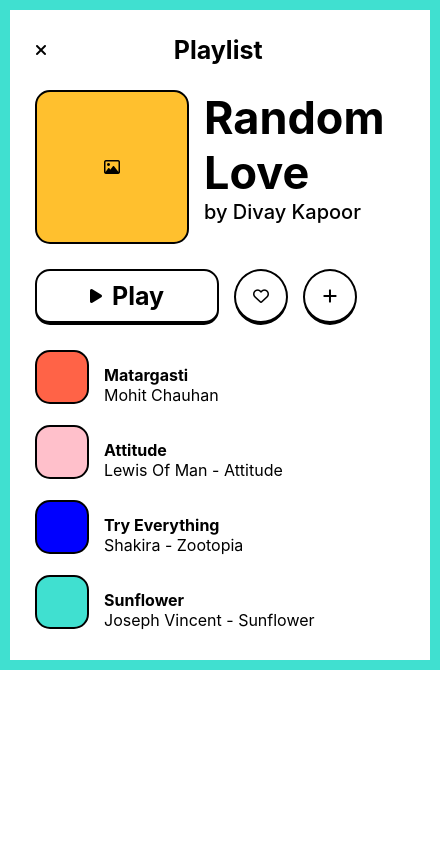
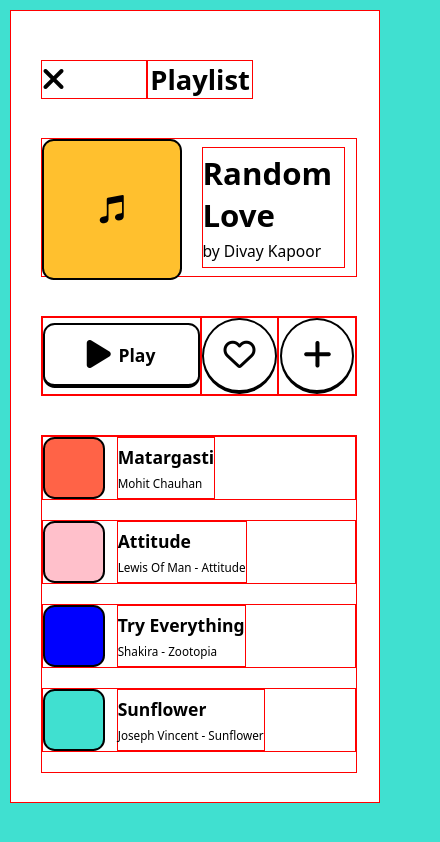
Before and after one commit to HongnamKim/html-css-practice, a plain HTML site: page assignment#9/index.html in a window 390 px wide. Shown: the whole page, 440 px wide, since content can reach past the window. Drawn offline with Linux system fonts and the light colour scheme.

Commit message:
Partially apply responsive web

```diff
--- a/assignment#9/index.html
+++ b/assignment#9/index.html
@@ -8,67 +8,74 @@
     <link rel="stylesheet" href="style.css" />
   </head>
   <body>
-    <div class="background__turq">
-      <div class="background__white">
+    <div class="background--white">
       <header class="title">
-          <div class="title--img">
-            <i class="fa-solid fa-xmark"></i>
+        <div class="title--logo">
+          <i class="fa-solid fa-xmark fa-2xl"></i>
         </div>
-          <span class="title--text">Playlist</span>
+        <div class="title--text">
+          <span>Playlist</span>
+        </div>
       </header>
-
-        <div class="play">
-          <div class="play--album">
-            <i class="fa-regular fa-image"></i>
+      <div class="playing">
+        <div class="playing--album">
+          <i class="fa-brands fa-itunes-note fa-2xl"></i>
         </div>
-          <div class="play--info">
+        <div class="playing--info">
+          <div class="playing--info--title">
             <span>Random Love</span>
+          </div>
+          <div class="playing--info--singer">
             <span>by Divay Kapoor</span>
           </div>
         </div>
-
+      </div>
       <div class="buttons">
-          <div class="buttons--play">
-            <i class="fa-solid fa-play buttons--play__img"></i>
-            <span class="buttons--play__text">Play</span>
-          </div>
-
-          <div class="buttons--circle">
-            <i class="fa-regular fa-heart"></i>
-          </div>
-
-          <div class="buttons--circle">
-            <i class="fa-solid fa-xmark cross"></i>
+        <div class="buttons--square--container">
+          <div class="buttons--square">
+            <i class="fa-solid fa-play fa-2xl"></i>
+            <span>Play</span>
           </div>
         </div>
-
-        <div class="playlist">
-          <div class="playlist--content">
-            <div class="playlist--content--album"></div>
-            <div class="playlist--content--info">
-              <span>Matargasti</span>
-              <span>Mohit Chauhan</span>
+        <div class="buttons--circle--container">
+          <div class="buttons--circle">
+            <i class="fa-regular fa-heart fa-2xl"></i>
           </div>
         </div>
-          <div class="playlist--content">
-            <div class="playlist--content--album"></div>
-            <div class="playlist--content--info">
-              <span>Attitude</span>
-              <span>Lewis Of Man - Attitude</span>
+        <div class="buttons--circle--container">
+          <div class="buttons--circle">
+            <i class="fa-solid fa-xmark fa-2xl cross"></i>
           </div>
         </div>
-          <div class="playlist--content">
-            <div class="playlist--content--album"></div>
-            <div class="playlist--content--info">
-              <span>Try Everything</span>
-              <span>Shakira - Zootopia</span>
+      </div>
+      <div class="list">
+        <div class="list--songs">
+          <div class="list--songs--album"></div>
+          <div class="list--songs--info">
+            <div class="list--songs--info--title">Matargasti</div>
+            <div class="list--songs--info--singer">Mohit Chauhan</div>
           </div>
         </div>
-          <div class="playlist--content">
-            <div class="playlist--content--album"></div>
-            <div class="playlist--content--info">
-              <span>Sunflower</span>
-              <span>Joseph Vincent - Sunflower</span>
+        <div class="list--songs">
+          <div class="list--songs--album"></div>
+          <div class="list--songs--info">
+            <div class="list--songs--info--title">Attitude</div>
+            <div class="list--songs--info--singer">Lewis Of Man - Attitude</div>
+          </div>
+        </div>
+        <div class="list--songs">
+          <div class="list--songs--album"></div>
+          <div class="list--songs--info">
+            <div class="list--songs--info--title">Try Everything</div>
+            <div class="list--songs--info--singer">Shakira - Zootopia</div>
+          </div>
+        </div>
+        <div class="list--songs">
+          <div class="list--songs--album"></div>
+          <div class="list--songs--info">
+            <div class="list--songs--info--title">Sunflower</div>
+            <div class="list--songs--info--singer">
+              Joseph Vincent - Sunflower
             </div>
           </div>
         </div>
--- a/assignment#9/style.css
+++ b/assignment#9/style.css
@@ -1,114 +1,134 @@
 body {
   margin: 0px 0px;
-  padding: 0px 0px;
 
-  font-family: -apple-system, BlinkMacSystemFont, "Segoe UI", Roboto, Oxygen,
-    Ubuntu, Cantarell, "Open Sans", "Helvetica Neue", sans-serif;
+  background-color: turquoise;
+  font-family: system-ui, -apple-system, BlinkMacSystemFont, "Segoe UI", Roboto,
+    Oxygen, Ubuntu, Cantarell, "Open Sans", "Helvetica Neue", sans-serif;
 }
 
-.background__turq {
-  background-color: turquoise;
-  width: 420px;
-  height: 640px;
-  padding: 15px 10px;
+.background--white {
+  border: 1px solid red;
+  margin: 10px 10px;
+  padding: 10px 10px;
+  background-color: white;
+  display: flex;
+  flex-direction: column;
+  flex-wrap: wrap;
+}
+
+.title {
+  display: flex;
+  margin: 10vmin 5vmin 5vmin 5vmin;
+}
+
+.title--logo {
+  border: 1px solid red;
+  width: 33%;
+  display: flex;
+  justify-content: flex-start;
+  align-items: center;
+}
+
+.title--text {
+  border: 1px solid red;
+  width: 33%;
   display: flex;
   justify-content: center;
   align-items: center;
 }
 
-.background__white {
-  background-color: white;
-  width: 380px;
-  height: 600px;
-  padding: 25px;
+.title--text span {
+  font-size: 7vmin;
+  font-weight: bold;
 }
 
-.title {
+.playing {
   display: flex;
-  justify-content: flex-start;
+  border: 1px solid red;
+  margin: 5vmin;
+  height: 35vmin;
 }
 
-.title--img {
-  display: flex;
-  justify-content: flex-start;
-  align-items: center;
-  width: 33%;
-}
+.playing--album {
+  height: 35vmin;
+  width: 35vmin;
+  border: 2px solid black;
+  border-radius: 3vmin;
+  background-color: rgb(255 192 46);
 
-.title--text {
-  width: 33%;
-  font-size: 25px;
-  font-weight: bold;
-  text-align: center;
-}
-
-.play {
-  display: flex;
-  margin: 25px 0px;
-  padding: 0px;
-}
-
-.play--album {
   display: flex;
   justify-content: center;
   align-items: center;
-  width: 150px;
-  height: 150px;
-  background-color: rgb(255 192 46);
-  border: 2px solid black;
-  border-radius: 15px;
-  margin-right: 15px;
 }
 
-.play--info {
+.playing--info {
+  border: 1px solid red;
+  width: 45%;
+  margin: 2vmin 0vmin 2vmin 5vmin;
   display: flex;
   flex-direction: column;
-  width: 200px;
+  justify-content: space-evenly;
 }
 
-.play--info span:first-child {
-  font-size: 45px;
+.playing--info--title {
+  font-size: 8vmin;
   font-weight: bold;
 }
 
-.play--info span:last-child {
-  font-size: 20px;
-  font-weight: 500;
-}
-.buttons {
-  display: flex;
-  justify-content: flex-start;
-  margin: 25px 0px;
-  padding: 0px;
+.playing--info--singer {
+  font-size: 4vmin;
 }
 
-.buttons--play {
+.buttons {
+  border: 1px solid red;
+  display: flex;
+  margin: 5vmin;
+}
+
+.buttons--square--container {
+  border: 1px solid red;
+  width: 50%;
+
   display: flex;
   justify-content: center;
   align-items: center;
-  width: 180px;
-  height: 50px;
+}
+.buttons--circle--container {
+  border: 1px solid red;
+  width: 25%;
+
+  display: flex;
+  justify-content: center;
+  align-items: center;
+}
+
+.buttons--square {
+  width: 40vmin;
+  height: 15vmin;
   border: 2px solid black;
   border-bottom: 4px solid black;
-  border-radius: 15px;
-  margin-right: 15px;
+  border-radius: 3vmin;
+  display: flex;
+  justify-content: center;
+  align-items: center;
 }
-.buttons--play__img {
-  margin: 5px;
+
+.buttons--square i {
+  margin: 1vmin;
 }
-.buttons--play__text {
-  margin: 5px;
-  font-size: 25px;
+
+.buttons--square span {
+  margin: 1vmin;
+  font-size: 4.5vmin;
   font-weight: bold;
 }
 
 .buttons--circle {
-  width: 50px;
-  height: 50px;
-  border-radius: 50%;
+  width: 18vmin;
+  height: 18vmin;
   border: 2px solid black;
   border-bottom: 4px solid black;
-  margin-right: 15px;
+  border-radius: 50%;
   display: flex;
   justify-content: center;
   align-items: center;
@@ -118,46 +138,57 @@ body {
   transform: rotateZ(45deg);
 }
 
-.playlist--content {
-  height: 50px;
-
-  padding: 0%;
-  margin: 25px 0px;
-  display: flex;
-  justify-content: flex-start;
-}
-
-.playlist--content--album {
-  width: 50px;
-  height: 50px;
-  border: 2px solid black;
-  border-radius: 15px;
-}
-
-.playlist--content--info {
+.list {
+  border: 1px solid red;
+  margin: 5vmin;
   display: flex;
   flex-direction: column;
   justify-content: space-evenly;
-
-  margin: 15px;
 }
 
-.playlist div:first-child .playlist--content--album {
+.list--songs {
+  display: flex;
+  border: 1px solid red;
+  margin-bottom: 5vmin;
+}
+
+.list--songs--album {
+  width: 15vmin;
+  height: 15vmin;
+  border: 2px solid black;
+  border-radius: 3vmin;
+}
+
+.list div:first-child .list--songs--album {
   background-color: tomato;
 }
 
-.playlist div:nth-child(2) .playlist--content--album {
+.list div:nth-child(2) .list--songs--album {
   background-color: pink;
 }
 
-.playlist div:nth-child(3) .playlist--content--album {
+.list div:nth-child(3) .list--songs--album {
   background-color: blue;
 }
 
-.playlist div:last-child .playlist--content--album {
+.list div:last-child .list--songs--album {
   background-color: turquoise;
 }
 
-.playlist--content--info span:first-child {
-  font-weight: bold;
+.list--songs--info {
+  border: 1px solid red;
+  display: flex;
+  flex-direction: column;
+  margin-left: 3vmin;
+  justify-content: space-evenly;
 }
+
+.list--songs--info--title {
+  font-size: 4.5vmin;
+  font-weight: 650;
+}
+
+.list--songs--info--singer {
+  font-size: 3vmin;
+  font-weight: 300;
+}
```
Also changed, not shown: 1 other file. Lines whose indentation alone changed are shown as unchanged.
